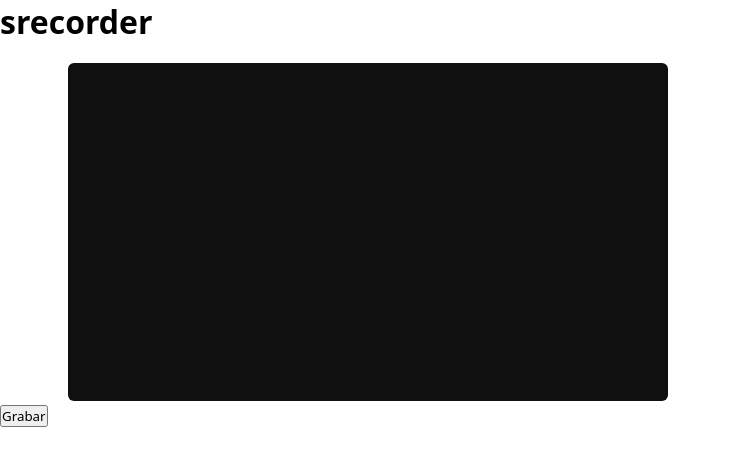
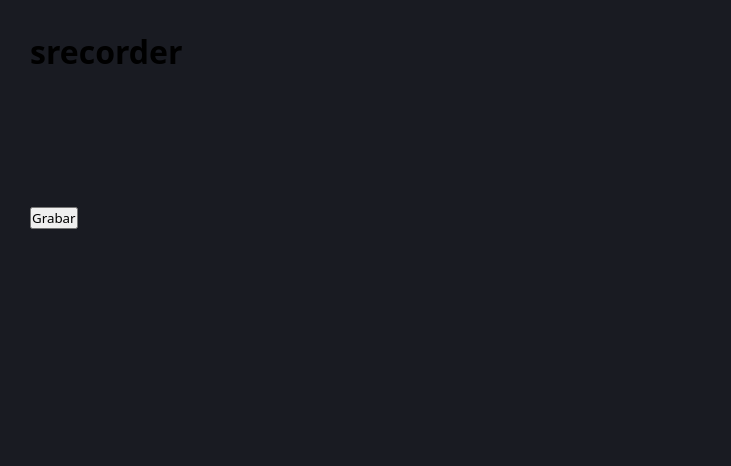
Before and after one commit to munozrc/screen-recorder, a React (Vite) app: page / in a window 1280 px wide. Shown: the top 466 px of the page, without its empty margins (0-731 px from the left). Built offline with nearby package versions, Linux system fonts and the light colour scheme.

Commit message:
feat: Add global styles css

```diff
--- a/src/index.tsx
+++ b/src/index.tsx
@@ -2,7 +2,7 @@ import React from "react"
 import ReactDOM from "react-dom/client"
 import App from "./app"
 
-import "./index.css"
+import "./styles/index.css"
 
 const rootElement = document.getElementById("root") as HTMLElement
 const createRoot = ReactDOM.createRoot(rootElement)
--- a/src/index.css
+++ b/src/styles/index.css
@@ -11,12 +11,9 @@
 html,
 body {
   font-size: 16px;
+  background-color: #191B22;
 }
 
-video {
-  background-color: #101010;
-  border-radius: 6px;
-  margin: 20px;
-  width: 600px;
-  aspect-ratio: 16/9;
+#root {
+  padding: 30px;
 }
```
